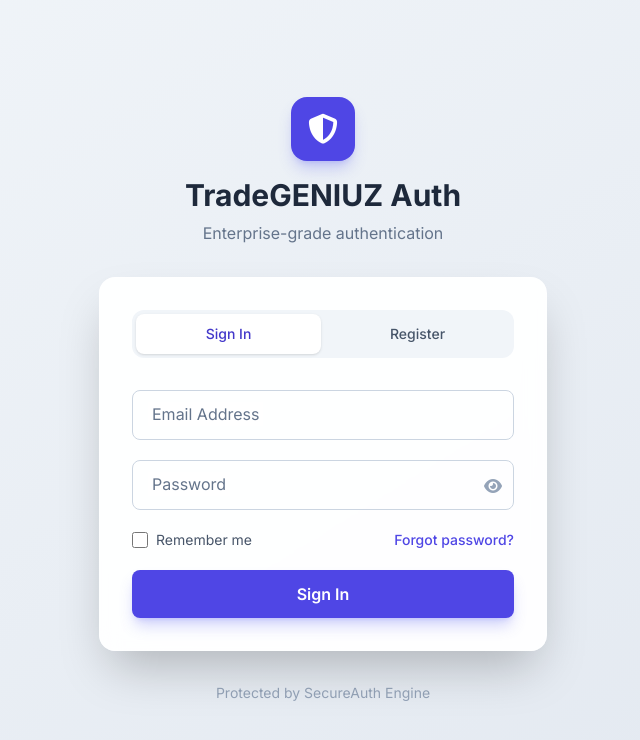
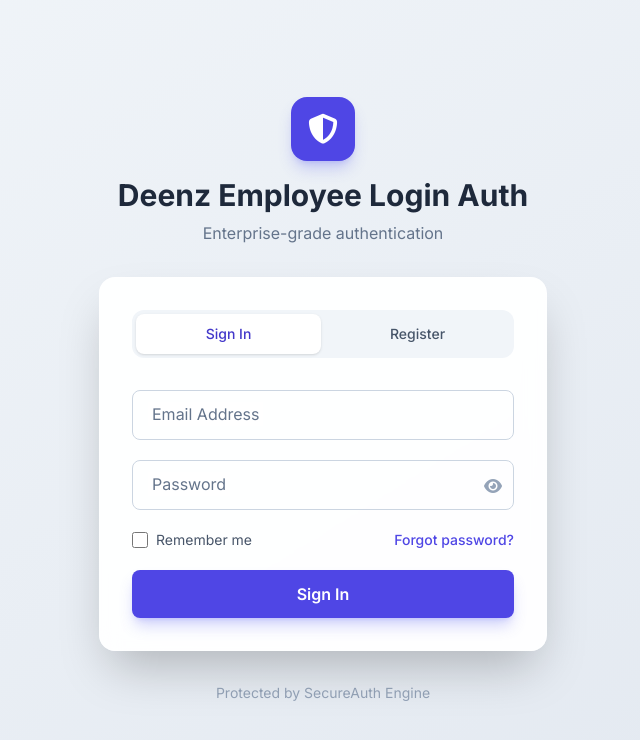
Before and after one commit to azharudeenssss-creator/Deenz-Auth-Functionlity, a plain HTML site: page index.html in a window 1280 px wide. Shown: the whole page, without its empty margins (317-957 px from the left). Drawn offline with nearby package versions, Linux system fonts and the light colour scheme.

Commit message:
Initial commit

```diff
--- a/index.html
+++ b/index.html
@@ -74,7 +74,7 @@
             <div class="inline-flex items-center justify-center w-16 h-16 rounded-2xl bg-indigo-600 text-white mb-4 shadow-lg shadow-indigo-500/30">
                 <i class="fas fa-shield-halved text-3xl"></i>
             </div>
-            <h1 class="text-3xl font-bold text-slate-800 dark:text-white mb-2">TradeGENIUZ Auth</h1>
+            <h1 class="text-3xl font-bold text-slate-800 dark:text-white mb-2">Deenz Employee Login Auth</h1>
             <p class="text-slate-500 dark:text-slate-400">Enterprise-grade authentication</p>
         </div>
 
```
